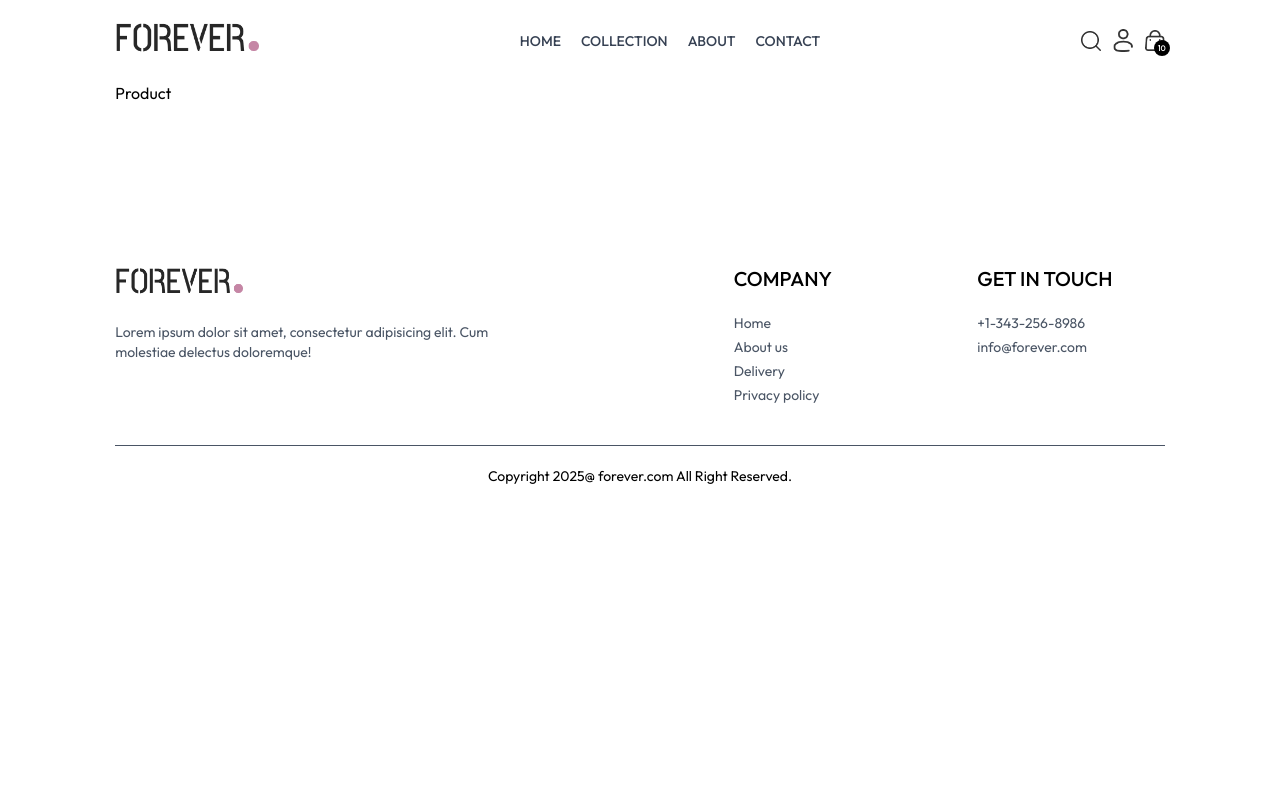
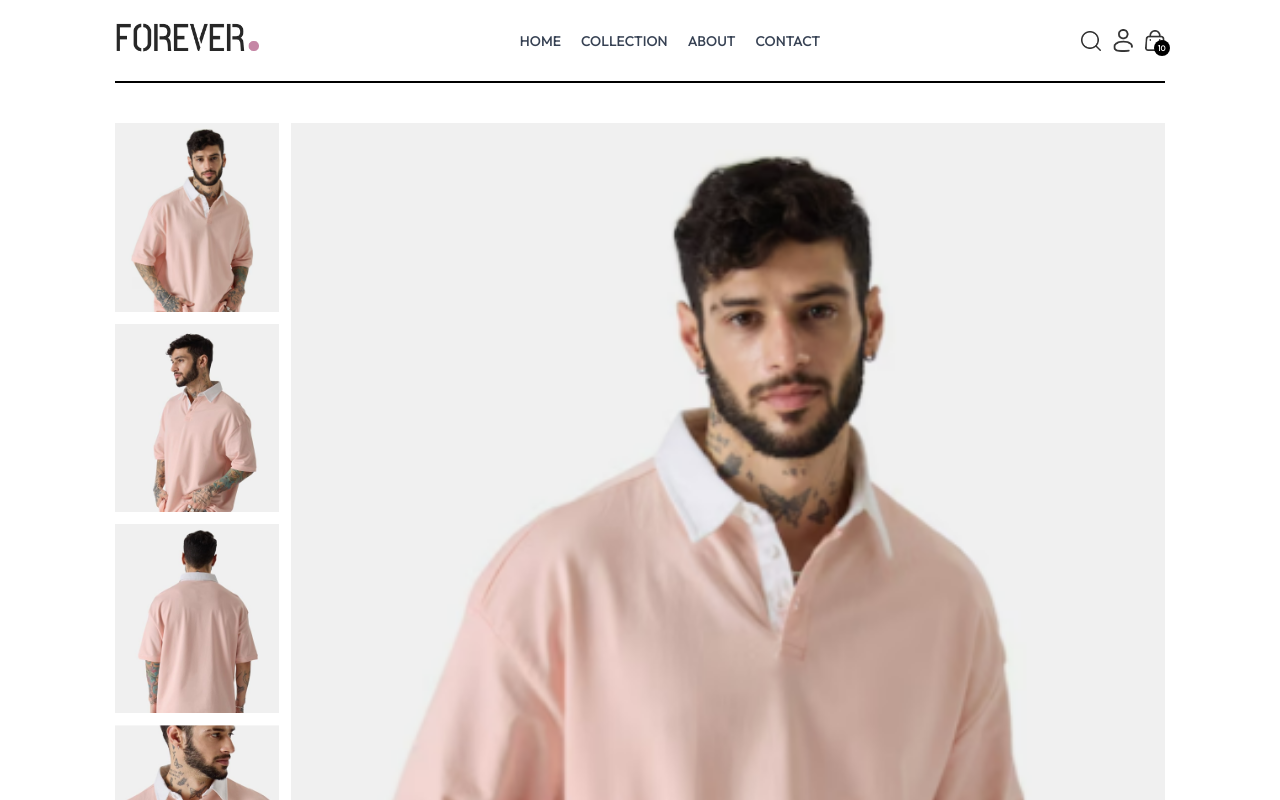
Before and after one commit to Noumansharif27/ECommerceWeb, a React (Vite) app in the folder frontEnd/: page /product/aaaab in a window 1280 px wide. Shown: the top 800 px of the page. Built offline with nearby package versions, Linux system fonts and the light colour scheme.

Commit message:
working on individual product

```diff
--- a/frontEnd/src/pages/Product.jsx
+++ b/frontEnd/src/pages/Product.jsx
@@ -1,10 +1,52 @@
-import React from "react";
+import React, { useContext, useEffect, useState } from "react";
+import { useParams } from "react-router-dom";
+import { ShopContext } from "../context/ShopContext.jsx";
 
 const Product = () => {
-  return (
-    <div>
-      <h1>Product</h1>
+  const { productId } = useParams();
+  const { products } = useContext(ShopContext);
+  const [productData, setProductData] = useState(false);
+  const [image, setImage] = useState("");
+
+  const fetchProductData = async () => {
+    products.map((item) => {
+      if (item._id === productId) {
+        setProductData(item);
+        setImage(item.image[0]);
+        return null;
+      }
+    });
+  };
+
+  useEffect(() => {
+    fetchProductData();
+  }, [productId, products]);
+
+  return productData ? (
+    <div className="border-t-2 pt-10 transition-opacity ease-in duration-500 opacity-100">
+      {/* Product Data */}
+      <div className="flex gap 12 sm:gap-12 flex-col sm:flex-row">
+        {/* Product Images */}
+        <div className="flex-1 flex flex-col-reverse gap-3 sm:flex-row">
+          <div className="flex sm:flex-col overflow-x-auto sm:overflow-y-scroll justify-between sm:justify-normal sm:w-[18.7%] w-full">
+            {productData.image.map((item, index) => (
+              <img
+                onClick={() => setImage(item)}
+                src={item}
+                alt="productImages"
+                key={index}
+                className="w-[24%] sm:w-full sm:mb-3 flex-shrink-0 cursor-pointer"
+              />
+            ))}
+          </div>
+          <div className="w-full sm:s-[80%]">
+            <img src={image} alt="" className="w-full h-auto" />
+          </div>
+        </div>
+      </div>
     </div>
+  ) : (
+    <div className="opacity-0"></div>
   );
 };
 
```
Also changed, not shown: 1 other file (tests, documents, lock files or other folders).
